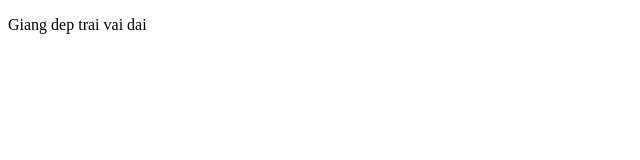
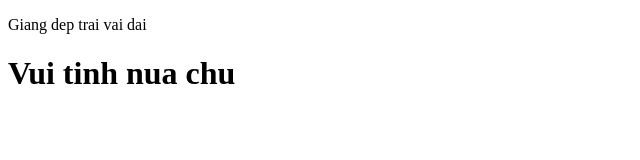
Before and after one commit to doTruongGiang-IT/gitTest, a plain HTML site: page index.html in a window 1280 px wide. Shown: the whole page, without its empty margins (0-640 px from the left). Drawn offline with Linux system fonts and the light colour scheme.

Commit message:
Update index.html

```diff
--- a/index.html
+++ b/index.html
@@ -7,5 +7,6 @@
 </head>
 <body>
     <p>Giang dep trai vai dai</p>
+    <h1>Vui tinh nua chu</h1>
 </body>
 </html>
```
